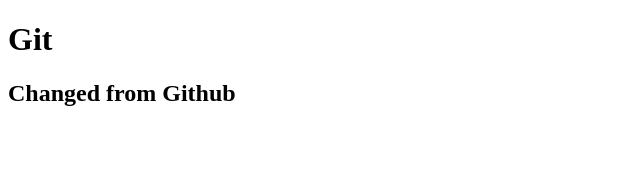
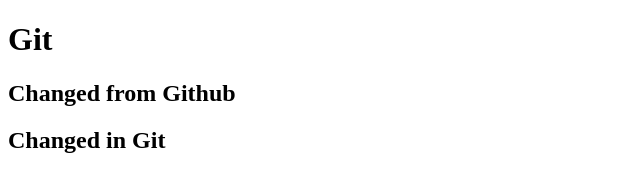
Before and after one commit to VishwajaMarreddy/web-app, a plain HTML site: page index.html in a window 1280 px wide. Shown: the whole page, without its empty margins (0-640 px from the left). Drawn offline with Linux system fonts and the light colour scheme.

Commit message:
updated index grom git

```diff
--- a/index.html
+++ b/index.html
@@ -4,6 +4,7 @@
 
 <h1>Git</h1>
 <h2> Changed from Github </h2>
+<h2> Changed in Git </h2>
 
 </body>
 </html>
```
